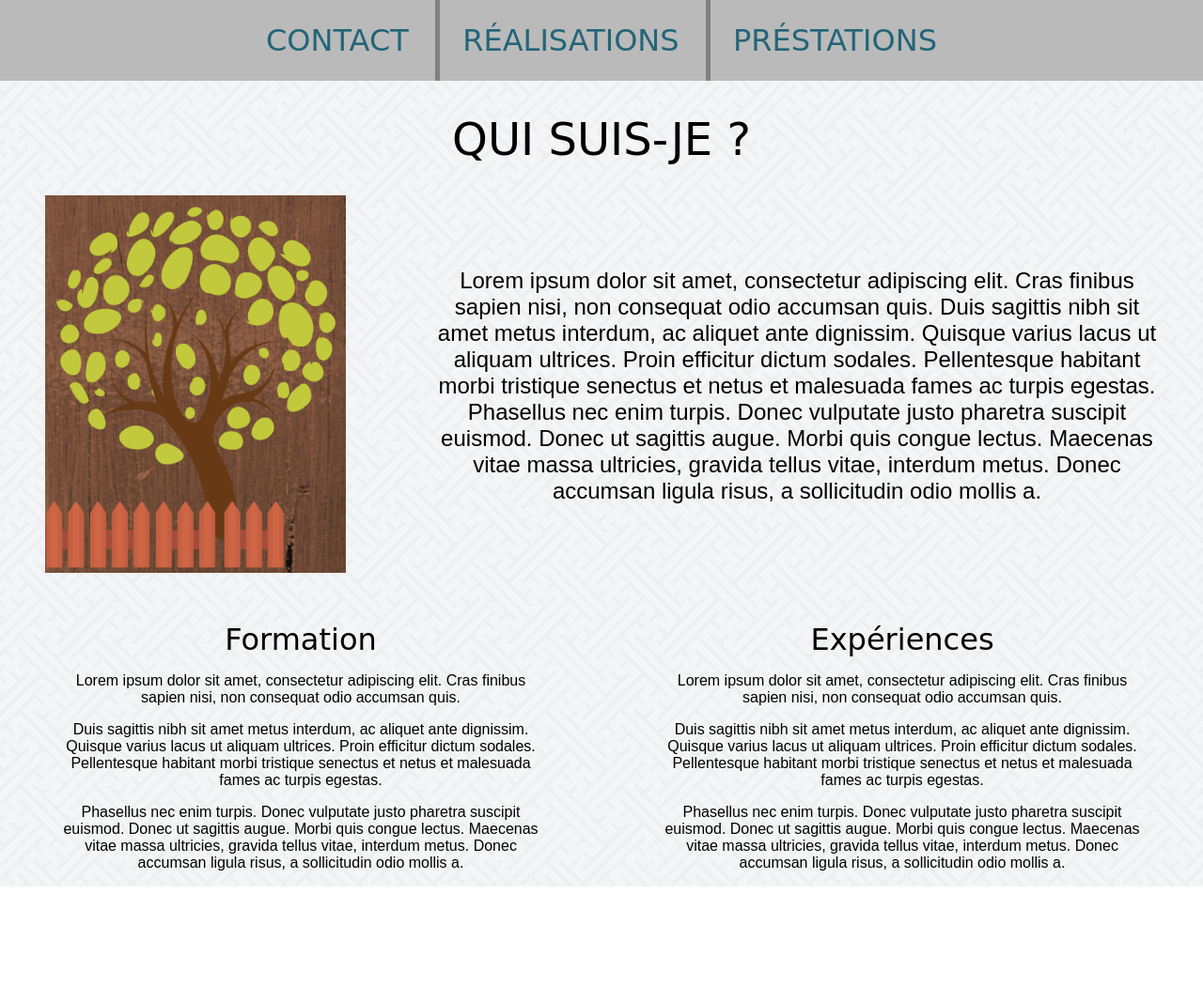
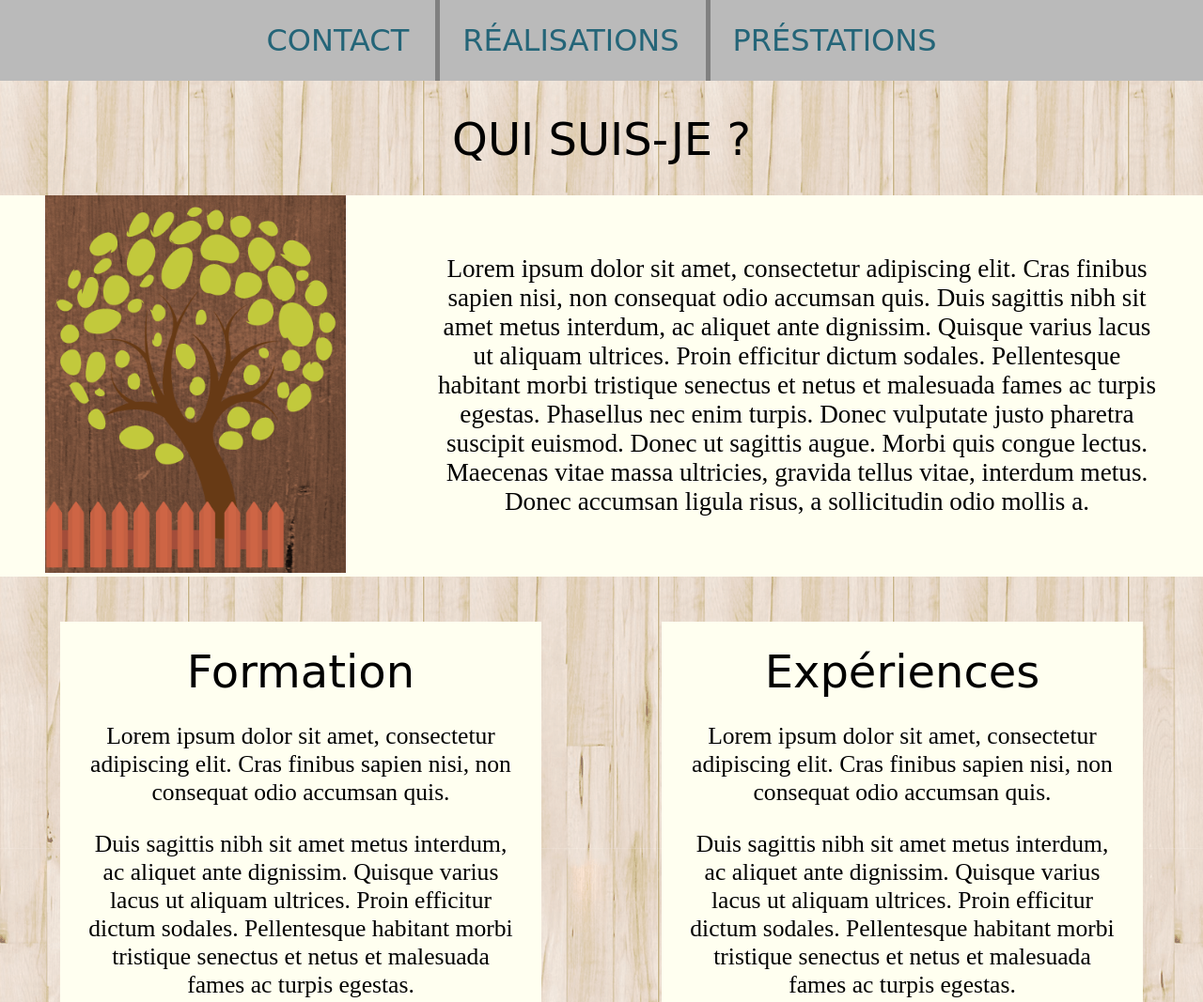
Before and after one commit to ElliotImie/SiteDavid, a website: page presentation.html in a window 1280 px wide. Shown: the top 1067 px of the page at 94% size. Before the commit the page ends 944 px from the top, so only its background shows below. Drawn offline with Linux system fonts and the light colour scheme; a web font is replaced by a local one.

Commit message:
premiers test background wood

```diff
--- a/scss/partials/_website.scss
+++ b/scss/partials/_website.scss
@@ -30,6 +30,12 @@
   font-family: 'Chela One', cursive;
 }
 
+body{
+  @extend .Cormorant;
+  background-image: url("../images/19.gif");
+  background-repeat: repeat;
+  background-attachment: fixed;
+}
 
 .principale{
   width: 100%;
@@ -45,7 +51,6 @@
 
 .principale {
   padding-top: 5.5rem;
-  background-image: url(../images/bg-center.png);
   h1{
     text-transform: uppercase;
   }
@@ -84,10 +89,17 @@
   }
 }
 
+
+
+/*
+* PAGE PRESENTATION
+*/
+
 .intro{
   display: flex;
   justify-content: space-around;
   align-items: center;
+  background-color: #fffff0;
   .illustration{
     max-width: 25%;
     img{max-width: 100%;}
@@ -96,28 +108,35 @@
 
   .presentation{
     width: 60%;
-    font-size: 1.5rem;
+    font-size: 1.7rem;
   }
 }
 
 h2{
   @extend .Chela;
-  font-size: 2rem,
+  font-size: 3rem,
 }
 
 .cv{
   padding-top: 3rem;
   display: flex;
-  justify-content: space-around;
-  .formation{
-    width: 40%;
+  flex-direction: column;
+  align-items: center;
+  font-size: 1.6rem;
+
+  .block-text{
+    width: 90%;
+    background-color: #FFFFF0;
+    padding: 2%;
+    margin-bottom: 3rem;
+
   }
-  .experience{
-    width: 40%;
+
+  @media (min-width: 1000px){
+    flex-direction: row;
+    justify-content: space-around;
+    .block-text{
+      width: 40%;
+    }
   }
 }
-
-
-/*
-* PAGE PRESENTATION
-*/
```
Also changed, not shown: css/master.css, images/19.gif (added), images/fond-bois.jpeg (added), 2 other files.
